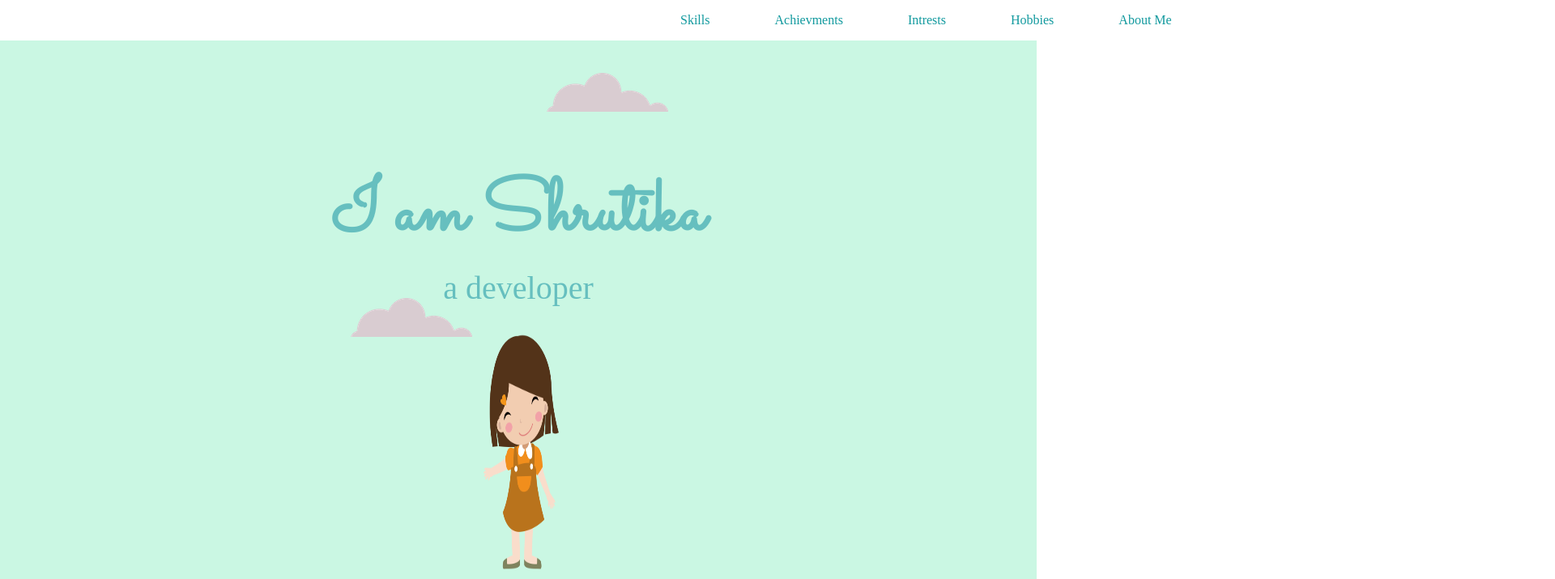
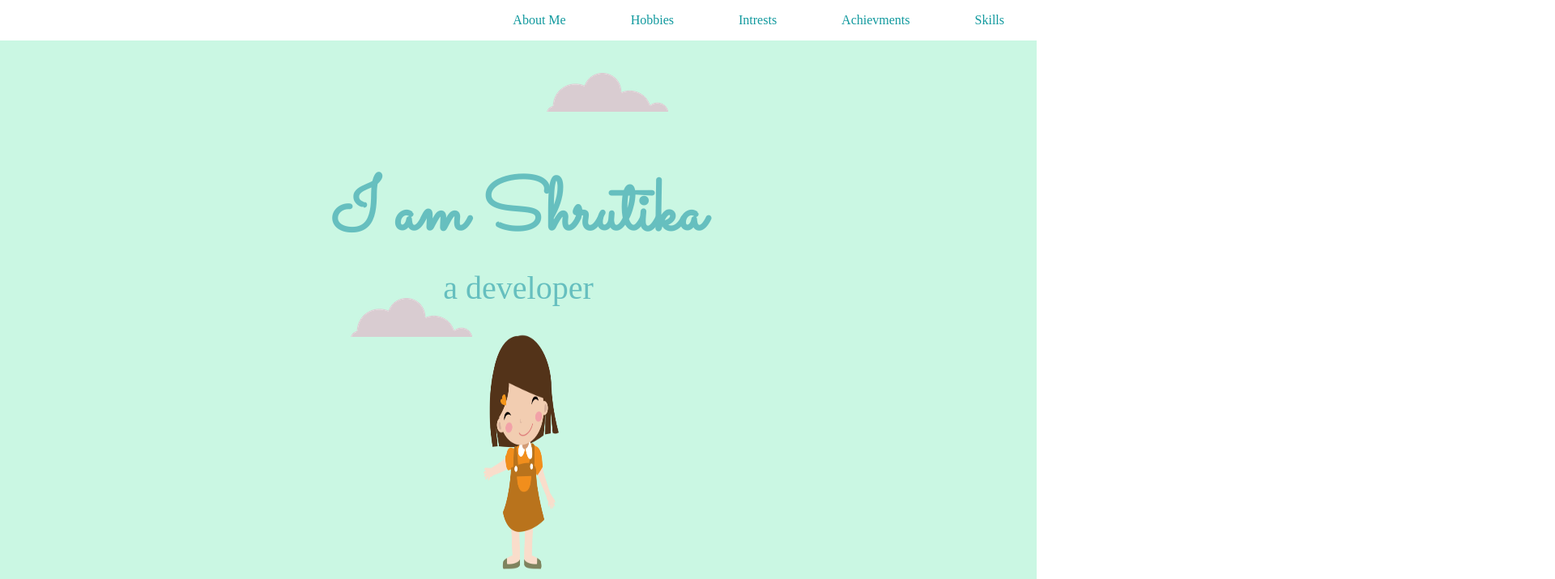
Before and after one commit to ShrutikaShendre/project, a plain HTML site: page index.html in a window 1280 px wide. Shown: the top 715 px of the page at 81% size, 1920 px wide, since content can reach past the window. Drawn offline with Linux system fonts and the light colour scheme.

Commit message:
Update style.css
change header flex to appear at extreme right

```diff
--- a/style.css
+++ b/style.css
@@ -9,7 +9,7 @@ body {
   width: 100%;
   display: flex;
   /* align-items: flex-end; */
-  padding-left: 800px;
+  flex-direction: row-reverse;
 }
 .box{
   align-items:center;
```
